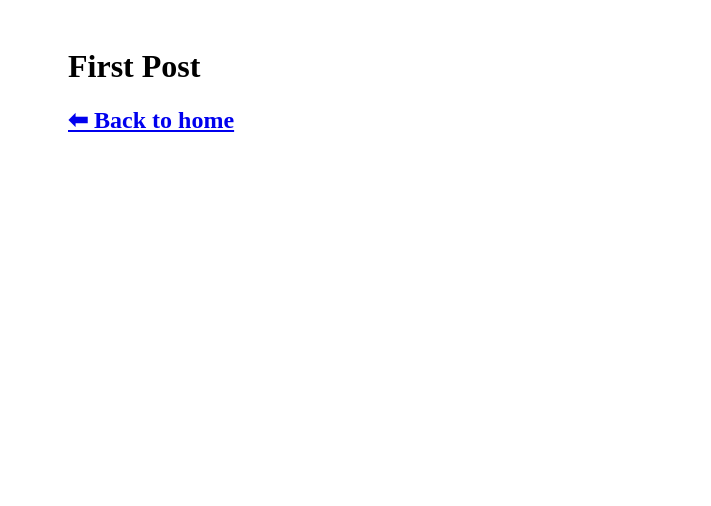
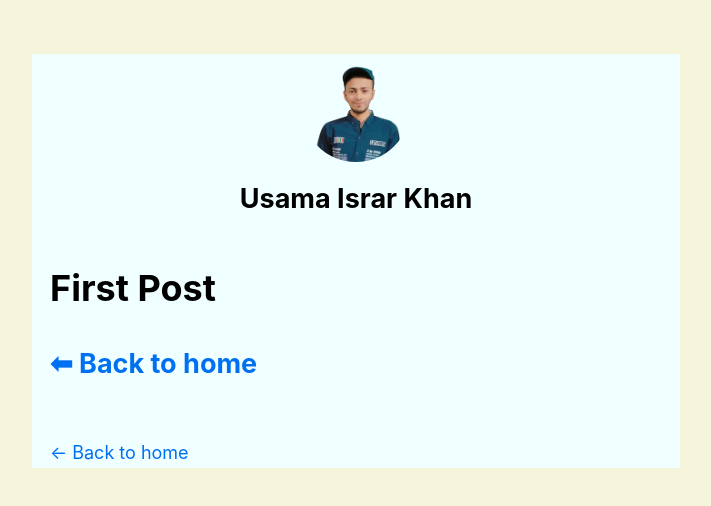
Before and after one commit to UsamaIsrarDev/learn-nextjs, a Next.js app in the folder next-start/: page /posts/first-post in a window 1280 px wide. Shown: the top 506 px of the page, without its empty margins (284-995 px from the left). Built offline with nearby package versions, Linux system fonts and the light colour scheme.

Commit message:
Add global css in project to create _app.js and import css file to which rule all pages in project and also create a utility classes for components on Oct 17, 24

```diff
--- a/next-start/components/layout.js
+++ b/next-start/components/layout.js
@@ -1,5 +1,69 @@
-import styles from './layout.module.css'
+import Head from 'next/head';
+import Image from 'next/image';
+import styles from './layout.module.css';
+import utilStyles from '../styles/utils.module.css';
+import Link from 'next/link';
 
-export default function Layout({ children }) {
-    return <div className={styles.container}>{children}</div>;
+const name = 'Usama Israr Khan';
+export const siteTitle = 'Next.js Sample Website';
+
+export default function Layout({ children, home }) {
+  return (
+    <div className={styles.container}>
+      <Head>
+        <link rel="icon" href="/favicon.ico" />
+        <meta
+          name="description"
+          content="Learn how to build a personal website using Next.js"
+        />
+        <meta
+          property="og:image"
+          content={`https://og-image.vercel.app/${encodeURI(
+            siteTitle,
+          )}.png?theme=light&md=0&fontSize=75px&images=https%3A%2F%2Fassets.vercel.com%2Fimage%2Fupload%2Ffront%2Fassets%2Fdesign%2Fnextjs-black-logo.svg`}
+        />
+        <meta name="og:title" content={siteTitle} />
+        <meta name="twitter:card" content="summary_large_image" />
+      </Head>
+      <header className={styles.header}>
+        {home ? (
+          <>
+            <Image
+              priority
+              src="/images/profile.png"
+              className={utilStyles.borderCircle}
+              height={144}
+              width={144}
+              alt=""
+            />
+            <h1 className={utilStyles.heading2Xl}>{name}</h1>
+          </>
+        ) : (
+          <>
+            <Link href="/">
+              <Image
+                priority
+                src="/images/profile.png"
+                className={utilStyles.borderCircle}
+                height={108}
+                width={108}
+                alt=""
+              />
+            </Link>
+            <h2 className={utilStyles.headingLg}>
+              <Link href="/" className={utilStyles.colorInherit}>
+                {name}
+              </Link>
+            </h2>
+          </>
+        )}
+      </header>
+      <main>{children}</main>
+      {!home && (
+        <div className={styles.backToHome}>
+          <Link href="/">← Back to home</Link>
+        </div>
+      )}
+    </div>
+  );
 }
--- a/next-start/components/layout.module.css
+++ b/next-start/components/layout.module.css
@@ -2,4 +2,15 @@
     max-width: 36rem;
     padding: 0 1rem;
     margin: 3rem auto 6rem;
-}
+    background-color: azure;
+  }
+
+  .header {
+    display: flex;
+    flex-direction: column;
+    align-items: center;
+  }
+
+  .backToHome {
+    margin: 3rem 0 0;
+  }
--- /dev/null
+++ b/next-start/pages/_app.js
@@ -0,0 +1,6 @@
+// `pages/_app.js`
+import '../styles/global.css';
+
+export default function App({ Component, pageProps }) {
+    return <Component {...pageProps} />
+}
--- a/next-start/styles/global.css
+++ b/next-start/styles/global.css
@@ -3,7 +3,6 @@
   padding: 0;
   margin: 0;
   font-family:
-    Inter,
     -apple-system,
     BlinkMacSystemFont,
     Segoe UI,
@@ -15,18 +14,25 @@
     Droid Sans,
     Helvetica Neue,
     sans-serif;
-}
-
-a {
-  color: inherit;
-  text-decoration: none;
+  line-height: 1.6;
+  font-size: 18px;
+  background-color:beige ;
 }
 
 * {
   box-sizing: border-box;
 }
 
+a {
+  color: #0070f3;
+  text-decoration: none;
+}
+
+a:hover {
+  text-decoration: underline;
+}
+
 img {
   max-width: 100%;
-  height: auto;
+  display: block;
 }
--- /dev/null
+++ b/next-start/styles/utils.module.css
@@ -0,0 +1,52 @@
+.heading2Xl {
+    font-size: 2.5rem;
+    line-height: 1.2;
+    font-weight: 800;
+    letter-spacing: -0.05rem;
+    margin: 1rem 0;
+  }
+
+  .headingXl {
+    font-size: 2rem;
+    line-height: 1.3;
+    font-weight: 800;
+    letter-spacing: -0.05rem;
+    margin: 1rem 0;
+  }
+
+  .headingLg {
+    font-size: 1.5rem;
+    line-height: 1.4;
+    margin: 1rem 0;
+  }
+
+  .headingMd {
+    font-size: 1.2rem;
+    line-height: 1.5;
+  }
+
+  .borderCircle {
+    border-radius: 9999px;
+  }
+
+  .colorInherit {
+    color: inherit;
+  }
+
+  .padding1px {
+    padding-top: 1px;
+  }
+
+  .list {
+    list-style: none;
+    padding: 0;
+    margin: 0;
+  }
+
+  .listItem {
+    margin: 0 0 1.25rem;
+  }
+
+  .lightText {
+    color: #666;
+  }
```
Also changed, not shown: next-start/pages/index.js (+11 -135 lines).
